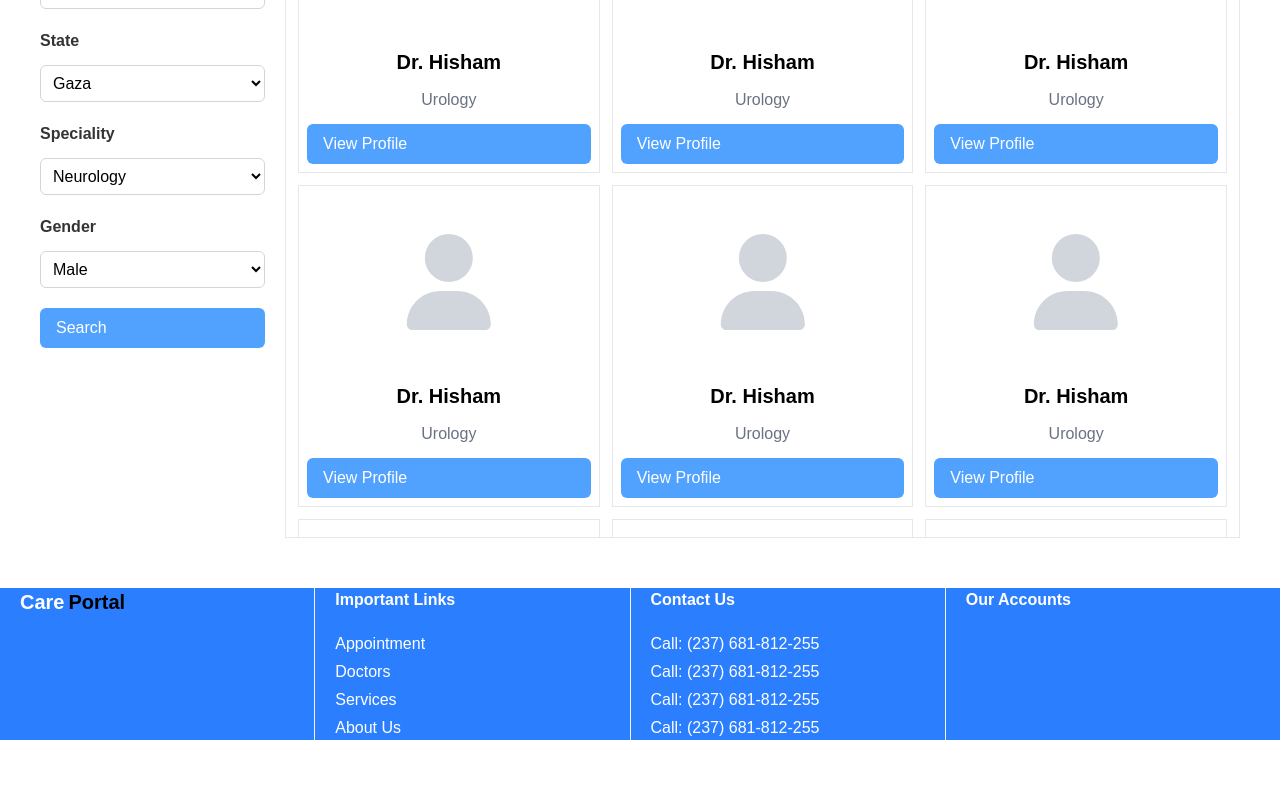
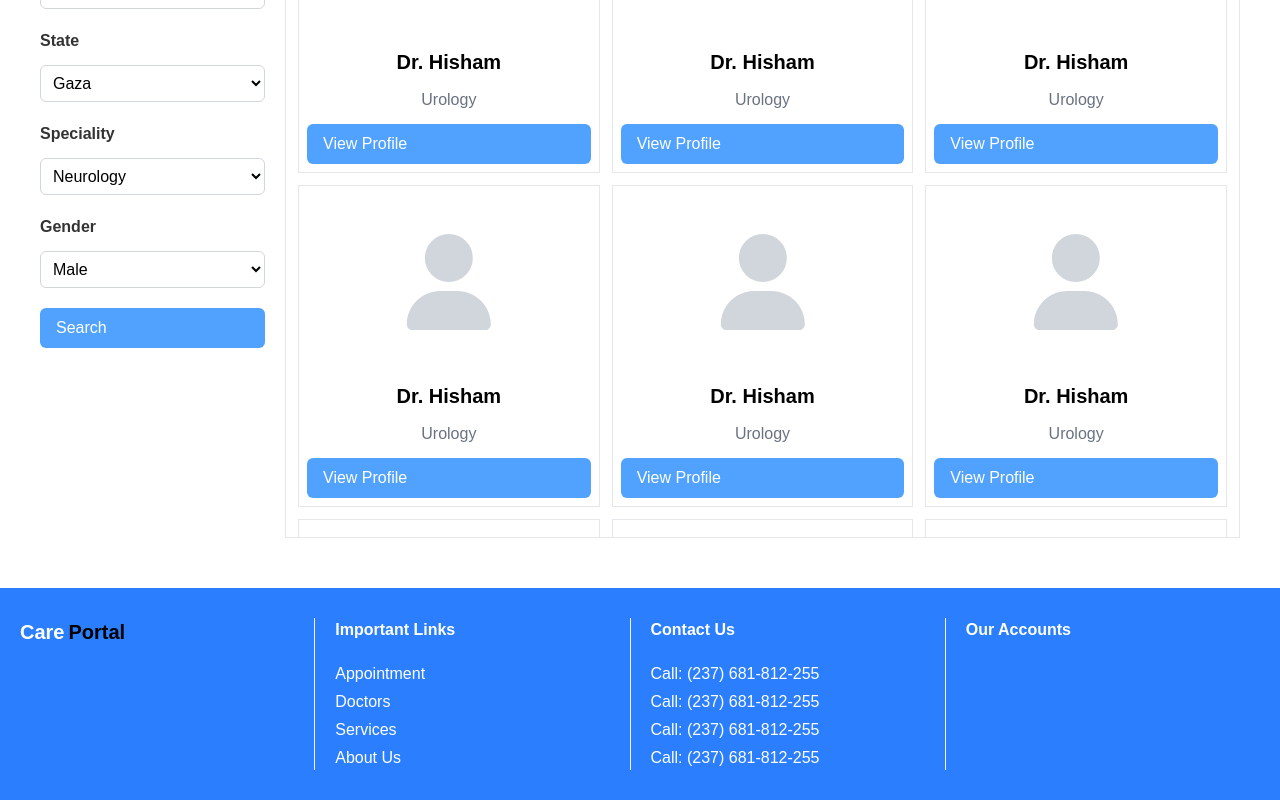
Before and after one commit to HishamAbualhaj/CarePortal, a Next.js app: page /doctors in a window 1280 px wide. Shown: the part 409-1209 px from the top of the page. Before the commit the page ends 1149 px from the top, so only its background shows below. Built offline with nearby package versions, Linux system fonts and the light colour scheme.

Commit message:
Add missing attribute to table

```diff
--- a/src/app/doctors/page.tsx
+++ b/src/app/doctors/page.tsx
@@ -99,7 +99,7 @@ function page() {
         </div>
       </div>
 
-      <div className="py-[30] bg-blue-500">
+      <div className="py-[30px] bg-blue-500">
         <Footer />
       </div>
     </>
--- a/src/app/profile/page.tsx
+++ b/src/app/profile/page.tsx
@@ -112,6 +112,7 @@ function page() {
                     Delete
                   </div>
                 )}
+                data={[]}
               />
             </div>
           </div>
@@ -134,6 +135,7 @@ function page() {
                     Delete
                   </div>
                 )}
+                data={[]}
               />
             </div>
           </div>
```
